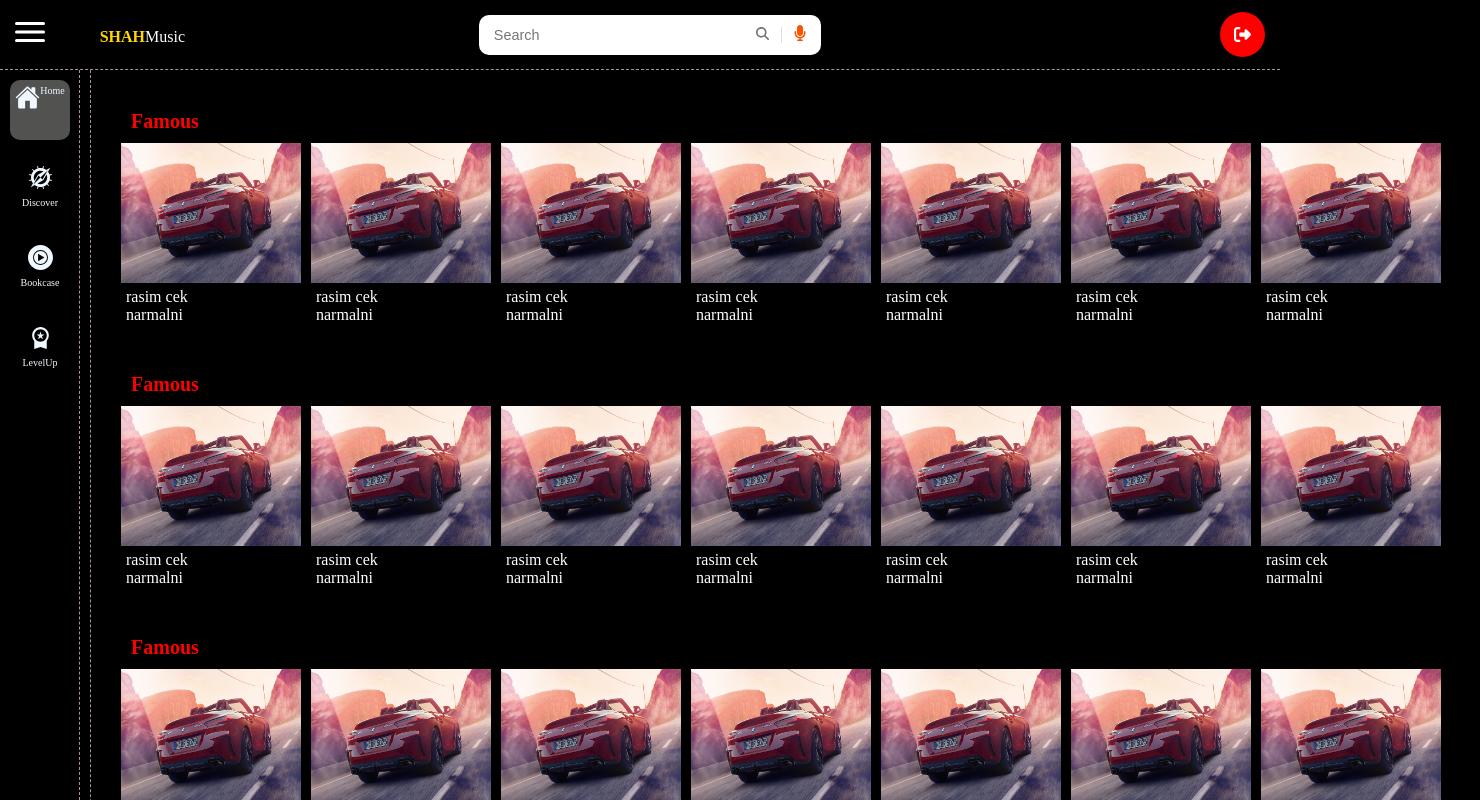
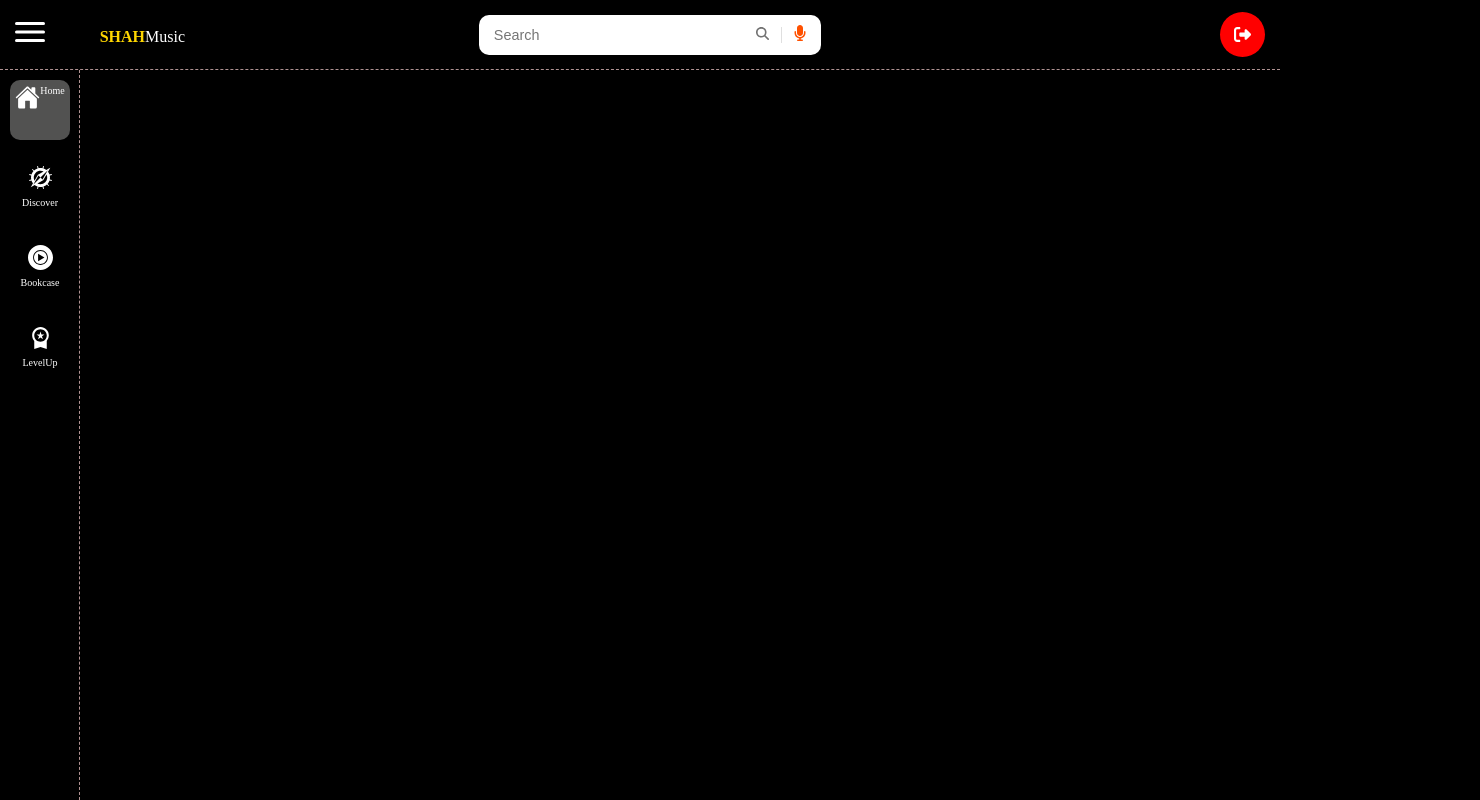
Before and after one commit to AmilSeferov/Shah-Music, a React (Vite) app: page /Discovery in a window 1280 px wide. Shown: the top 800 px of the page, 1480 px wide, since content can reach past the window. Built offline with nearby package versions, Linux system fonts and the light colour scheme; a web font is replaced by a local one.

Commit message:
rotes add

```diff
--- a/package.json
+++ b/package.json
@@ -14,7 +14,8 @@
     "bootstrap-icons": "^1.11.3",
     "react": "^18.3.1",
     "react-dom": "^18.3.1",
-    "react-icons": "^5.2.1"
+    "react-icons": "^5.2.1",
+    "react-router-dom": "^6.24.0"
   },
   "devDependencies": {
     "@types/react": "^18.3.3",
--- a/src/App.jsx
+++ b/src/App.jsx
@@ -1,6 +1,8 @@
+import { Route, Routes } from 'react-router-dom';
 import './App.css'
 import { Nav } from './nav/nav';
 import { Home } from './pages/Home/home';
+import { Discovery } from './pages/Discovery/discovery';
 
 // import 'bootstrap/dist/css/bootstrap.min.css'
 export function App(){
@@ -48,7 +50,13 @@
       </header>
       <main>
         <Nav/>
-        <Home/>
+        <Routes>
+          <Route path='/' element={<Home/>}></Route>
+          <Route path='/Discovery' element={<Discovery/>}></Route>
+          <Route path='/' element={<Home/>}></Route>
+          <Route path='/' element={<Home/>}></Route>
+        </Routes>
+        {/* <Home/> */}
       </main>
     </>
   );
--- a/src/main.jsx
+++ b/src/main.jsx
@@ -3,7 +3,10 @@
 
 import { App } from './App'
 import './index.css'
+import { BrowserRouter } from 'react-router-dom'
 
 ReactDOM.createRoot(document.getElementById('root')).render(
+    <BrowserRouter>
     <App/>
+    </BrowserRouter>
 )
--- a/src/nav/nav.css
+++ b/src/nav/nav.css
@@ -22,10 +22,17 @@
     display: flex;
     flex-wrap: wrap;
     justify-content: center;
+    a{
+      color: white;
+      text-decoration: none;
+      display: flex;
+      flex-wrap: wrap;
+      justify-content: center;
+    }
     .title {
       font-family: "Playwrite AU VIC";
       font-size: 10px;
-    }
+  }
   }
   li:hover{
     background-color: rgb(82, 82, 81);
--- a/src/nav/nav.jsx
+++ b/src/nav/nav.jsx
@@ -3,26 +3,36 @@
 import { GiCompass } from "react-icons/gi";
 import { SiYoutubemusic } from "react-icons/si";
 import { MdWorkspacePremium } from "react-icons/md";
+import { Link } from 'react-router-dom';
 export const Nav=()=>{
     return<>
     <ul onClick={(e)=>{
    console.log( e.target)
+
     }}>
         <li  style={{backgroundColor:' rgb(82, 82, 81)' }}>
+            <Link to='/'>
         <IoHome style={{fontSize:'25px'}}/>
-            <p className='title'>Home</p>
+          <p className='title'>Home</p>
+          </Link>
         </li>
         <li>
+        <Link to='/Discovery'>
         <GiCompass style={{fontSize:'25px'}}/>
             <p className='title'>Discover</p>
+            </Link>
         </li>
         <li>
+        <Link to='/'>
         <SiYoutubemusic style={{fontSize:'25px'}}/>
             <p className='title'>Bookcase</p>
+            </Link>
         </li>
         <li>
+        <Link to='/'>
         <MdWorkspacePremium style={{fontSize:'25px'}}/>
             <p className='title'>LevelUp</p>
+            </Link>
         </li>
     </ul>
     </>
--- /dev/null
+++ b/src/pages/Discovery/discovery.jsx
@@ -0,0 +1,4 @@
+export const Discovery=()=>{
+    return<>
+    disco</>
+}
```
Also changed, not shown: 1 other file (tests, documents, lock files or other folders).
